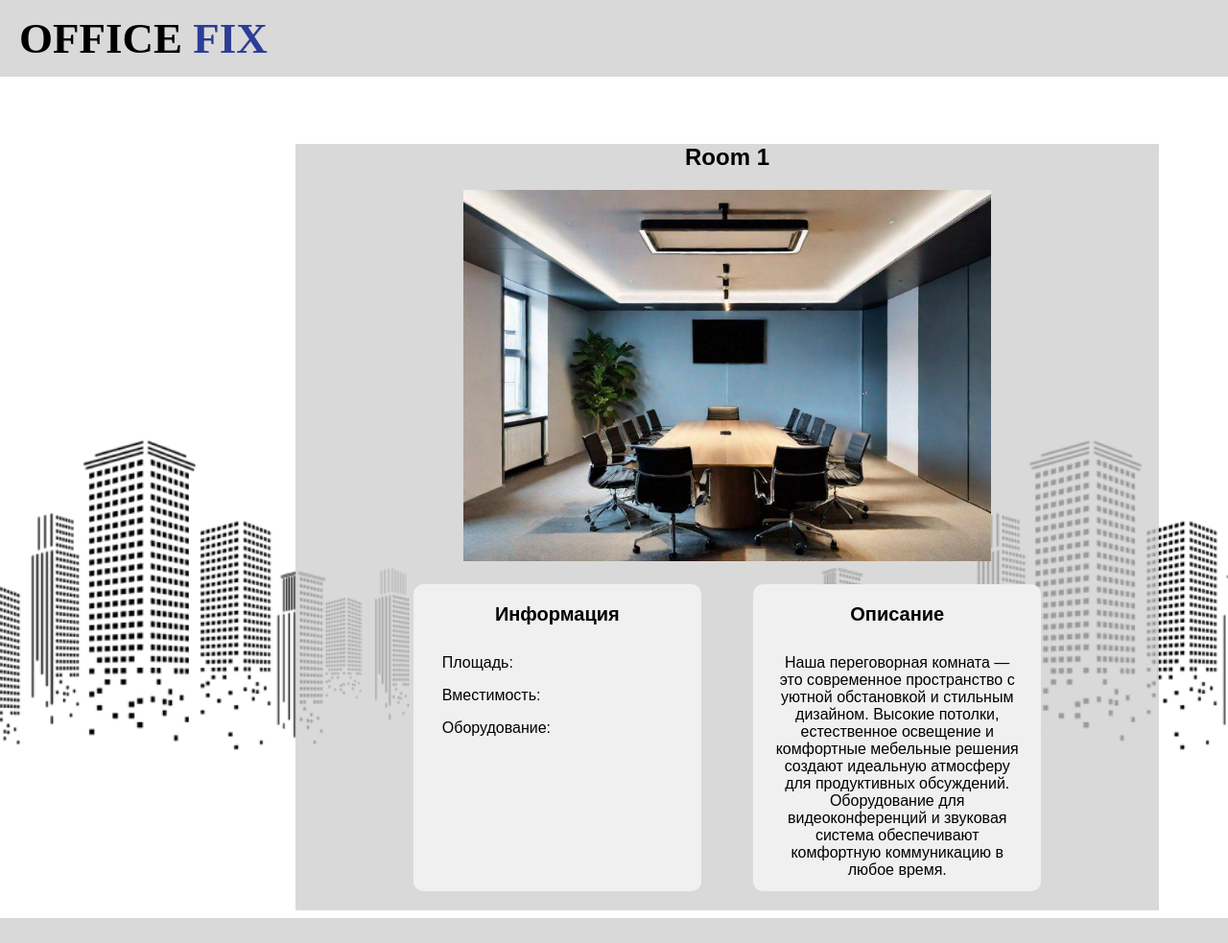
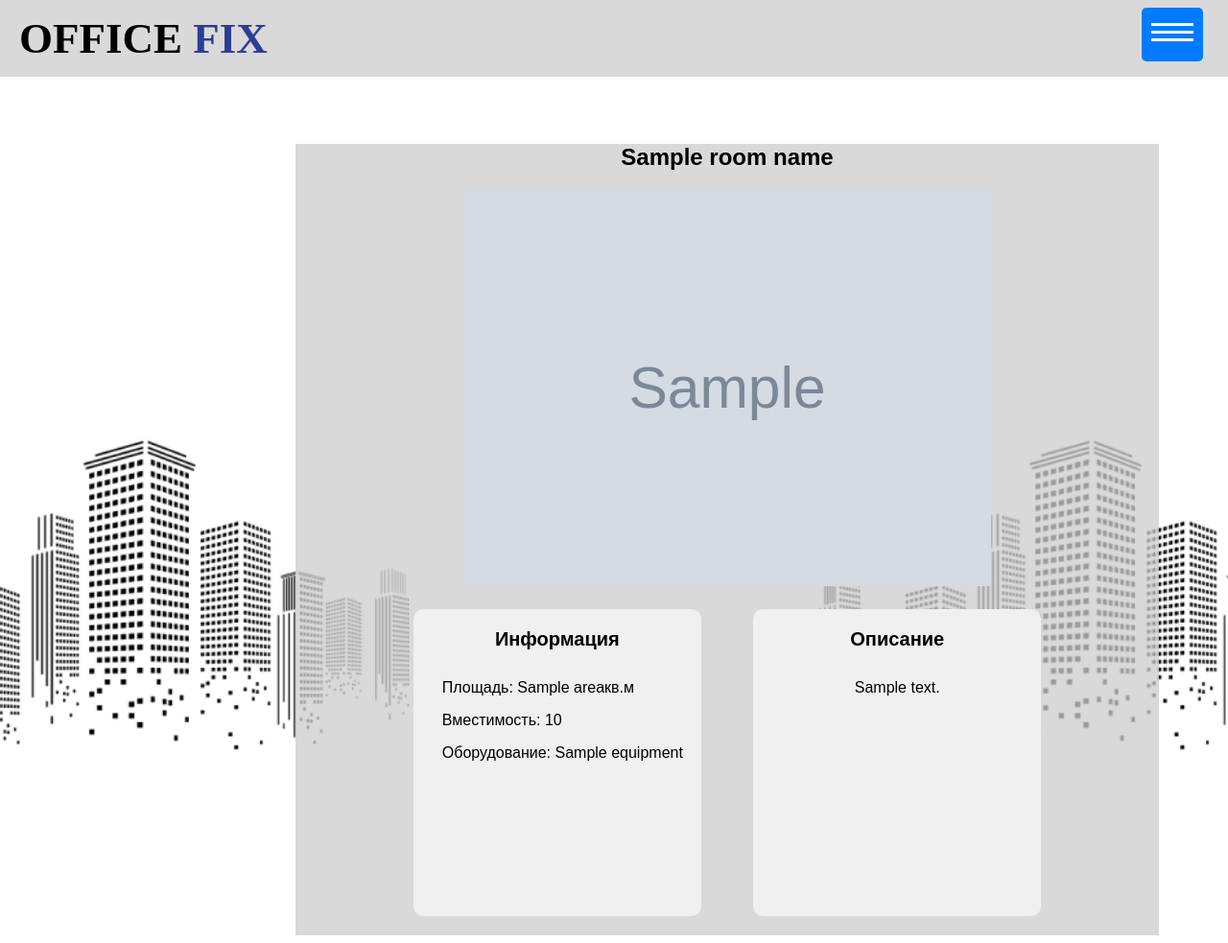
Before and after one commit to al1vel/itproject, a FastAPI app: template templates/room.html in a window 1280 px wide. Shown: the whole page at 96% size. Before the commit the page ends 957 px from the top, so only its background shows below. Run offline with FastAPI, Linux system fonts and the light colour scheme; the template is opened without the code that fills it: most values are stand-ins (such as "Sample title", 1, 10 or a date in 2020); grey boxes marked "Sample" are stand-in pictures; some web fonts are replaced.

Commit message:
добавила кнопку перехода по страницам, соединила html файл с ручкой для страницы комнаты, изменила таблицу базы данных с информацией о комнатах

```diff
--- a/main.py
+++ b/main.py
@@ -66,19 +66,31 @@ def book(login: str, room_name: str, date: str, time_from: str, time_to: str):
                    f' VALUES ("{room_name}", "booking", "{login}", "{date}", "{time_from}", "{time_to}")')
 
 
-@app.get("/get_info")
-def get_info(room_name: str):
+@app.get("/get_info", response_class=HTMLResponse)
+def get_info(request: Request, room_name: str):
     """
     Функция API, получающая информацию о комнате.
 
     Args:
+        request:
         room_name: string
 
     Returns:
-        array of strings
+        HTML страницу с информацией о комнате
     """
-    cursor.execute(f'SELECT Information FROM Rooms_information WHERE room_name = "{room_name}"')
-    return cursor.fetchall()
+    cursor.execute(f'SELECT * FROM Rooms_information WHERE room_name = "{room_name}"')
+    room_info = cursor.fetchone()
+    if room_info is None:
+        raise HTTPException(status_code=404, detail=f"Room '{room_name}' not found")
+    room_data = {
+        "room_name": room_info[0],
+        "area": room_info[1],
+        "capacity": room_info[2],
+        "equipment": room_info[3],
+        "description": room_info[4],
+        "room_image": room_info[5]  # Путь к изображению комнаты
+    }
+    return templates.TemplateResponse("room_info.html", {"request": request, **room_data})
 
 
 @app.get("/check")
--- a/templates/room.html
+++ b/templates/room.html
@@ -4,29 +4,50 @@
     <meta charset="UTF-8">
     <link rel="stylesheet" href="static/styles.css">
     <link rel="stylesheet" href="https://fonts.google.com/specimen/Jomhuria">
-        <title>Room1</title>
+    <title>{{ room_name }}</title>
 </head>
 <body>
 <div class="header">
     <p><span class="header-text1">OFFICE </span><span class="header-text2">FIX</span></p>
+    <button class="button" onclick="toggleDropdown()">
+        <span></span>
+        <span></span>
+        <span></span>
+    </button>
+    <div id="dropdown" class="dropdown" style="display: none;">
+        <select id="pageSelect">
+            <option value="/user_info">Личный кабинет</option>
+            <option value="/">Главная страница</option>
+            <option value="/room">Переговорная комната</option>
+        </select>
+    </div>
 </div>
 <div class="container_room">
     <p></p>
-        <div class="title_room">Room 1</div>
+    <div class="title_room">{{ room_name }}</div>
     <div class="photo">
-            <img src="static/room1.jpg" alt="Room Photo" width="550">
+        <img src="/static/{{ room_image }}" alt="Room Photo" width="550">
     </div>
     <div class="column" style="background-color: #f0f0f0;">
         <h2>Информация</h2>
-            <div class="info-room"><p>Площадь: </p></div>
-            <div class="info-room"><p>Вместимость: </p></div>
-            <div class="info-room"><p>Оборудование: </p></div>
-
+        <div class="info-room"><p>Площадь: {{ area }}кв.м</p></div>
+        <div class="info-room"><p>Вместимость: {{ capacity }}</p></div>
+        <div class="info-room"><p>Оборудование: {{ equipment }}</p></div>
     </div>
     <div class="column" style="background-color: #f0f0f0;">
         <h2>Описание</h2>
-            <div class="opisanie-room"><p>Наша переговорная комната — это современное пространство с уютной обстановкой и стильным дизайном. Высокие потолки, естественное освещение и комфортные мебельные решения создают идеальную атмосферу для продуктивных обсуждений. Оборудование для видеоконференций и звуковая система обеспечивают комфортную коммуникацию в любое время.</p></div>
+        <div class="opisanie-room"><p>{{ description }}</p></div>
     </div>
 </div>
+<script>
+    function toggleDropdown() {
+        var dropdown = document.getElementById('dropdown');
+        dropdown.style.display = dropdown.style.display === 'none' ? 'block' : 'none';
+    }
+
+    document.getElementById('pageSelect').addEventListener('change', function() {
+        window.location.href = this.value;
+    });
+</script>
 </body>
 </html>
--- a/templates/static/styles.css
+++ b/templates/static/styles.css
@@ -272,7 +272,7 @@ button:hover {
             width: 30%;
             height: 20%;
             margin-top: 1%;
-            margin-left: 8%;
+            margin-left: 9%;
             margin-right: 1%;
             background-color: #f0f0f0;
             border-radius: 10px;
@@ -286,13 +286,7 @@ button:hover {
             border-radius: 10px;
         }
 
-        /* Стили для списка комнат */
-        .rooms {
-            width: 30%;
-            padding: 20px;
-            background-color: #ccc;
-            border-radius: 10px;
-        }
+
 
         /* Стили для блоков оборудования и вместимости */
         .equipment-options,
@@ -429,3 +423,29 @@ button:hover {
          display: flex;
          text-align: center;
         }
+.button {
+            position: fixed;
+            top: 1%; /* отступ от верха */
+            right: 2%; /* отступ от правого края */
+            width: 5%;
+            height: 7%;
+            cursor: pointer;
+            z-index: 999; /* чтобы кнопка была поверх других элементов */
+        }
+        .button span {
+            display: block;
+            width: 100%;
+            height: 3px;
+            background-color: #FFFFFF;
+            margin-bottom: 5px;
+        }
+        .dropdown {
+            position: absolute;
+            top: 60px; /* отступ от верха */
+            right: 20px; /* отступ от правого края */
+            background-color: #f9f9f9;
+            padding: 10px;
+            border: 1px solid #ccc;
+            border-radius: 5px;
+            z-index: 1000;
+        }
```
Also changed, not shown: database.py (+6 -2 lines), templates/lk.html (+24 -5 lines), templates/main_page.html (+23 -5 lines). Lines whose indentation alone changed are shown as unchanged.
